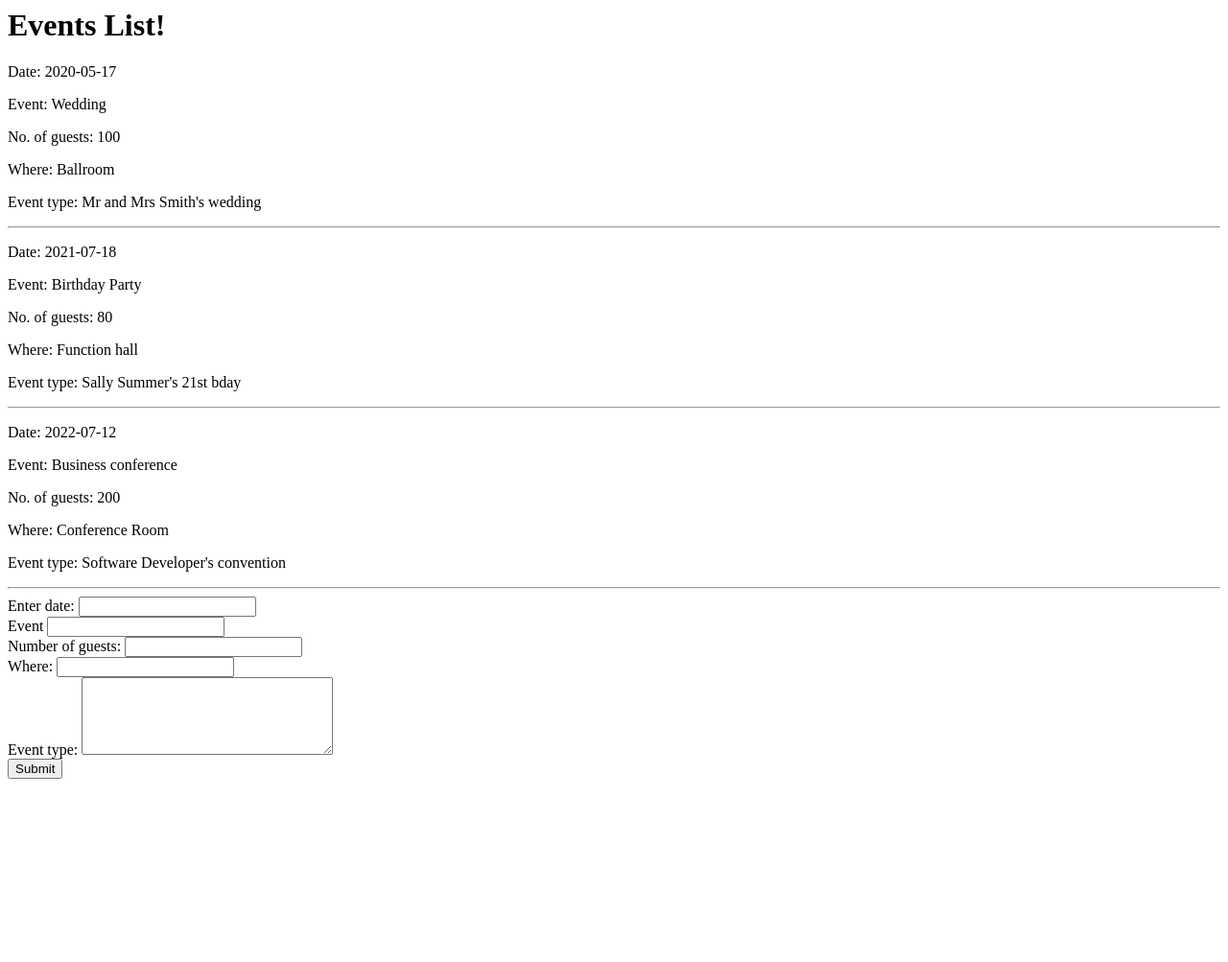
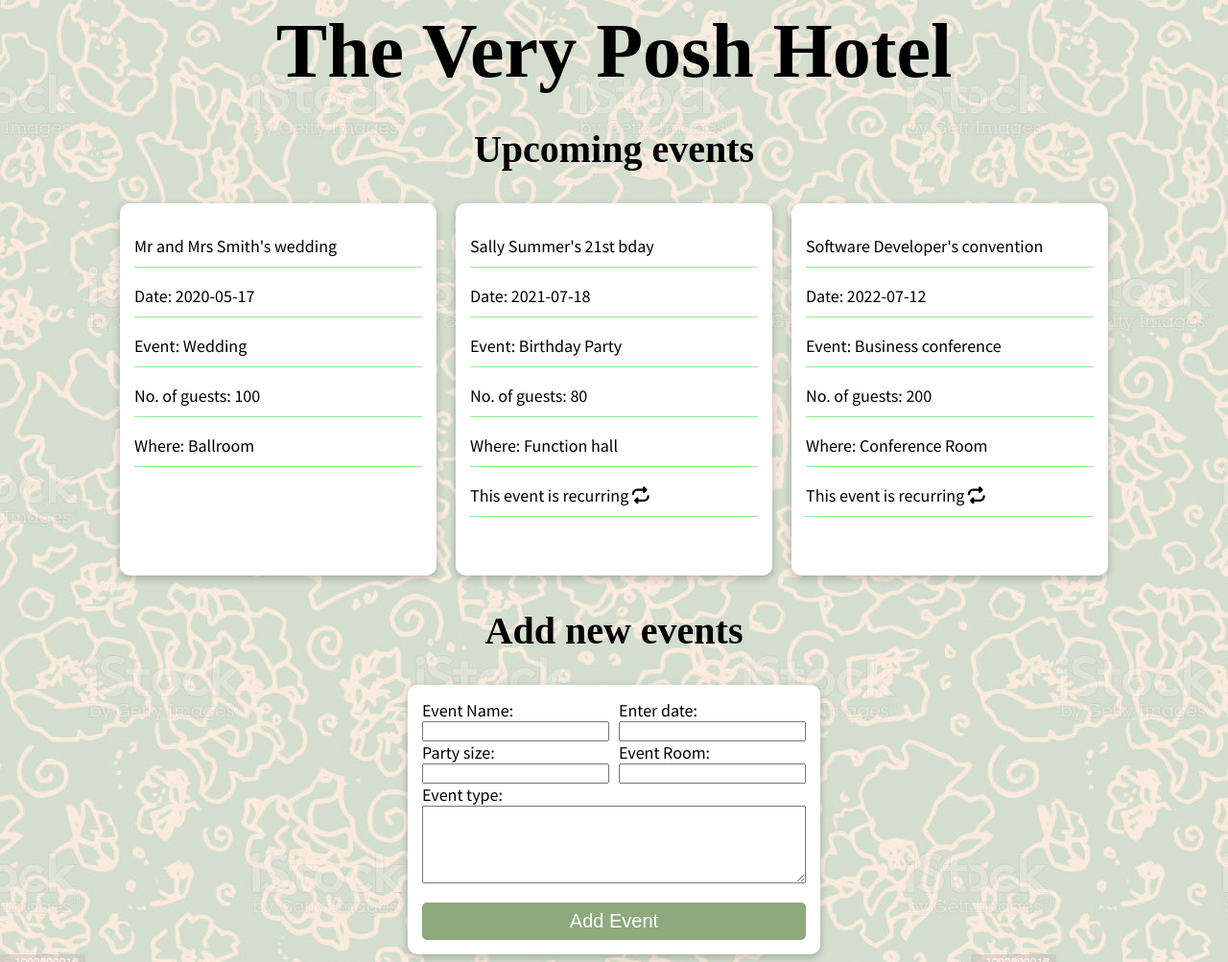
Before and after one commit to ST3V3NP3RRY/codeclan_w3_d4_lab_homework, a Flask app: page /events in a window 1280 px wide. Shown: the whole page at 96% size. Before the commit the page ends 812 px from the top, so only its background shows below. Run offline with Flask 2, Linux system fonts and the light colour scheme.

Commit message:
added styling to app

```diff
--- /dev/null
+++ b/static/css/main.css
@@ -0,0 +1,99 @@
+html {
+  font-size: 0.625rem;
+}
+body {
+  background-color: #eee;
+  background-image: url(/static/images/floral_background.jpeg);
+
+  font-size: 1.8rem;
+  font-family: "Source Sans Pro", sans-serif;
+}
+
+h1,
+h2,
+h3,
+h4 {
+  font-family: "Playfair Display', serif;";
+  text-align: center;
+  text-shadow: 0 1px 0 rgba(255, 255, 255, 0.4);
+}
+
+h1 {
+  font-size: 8rem;
+  margin-bottom: 0;
+}
+h2 {
+  font-size: 4rem;
+}
+
+input,
+label {
+  display: block;
+}
+
+.main_container {
+  display: flex;
+  flex-direction: column;
+  align-items: center;
+}
+
+.events_container {
+  display: flex;
+  gap: 2rem;
+  flex-wrap: wrap;
+  justify-content: center;
+}
+
+.event {
+  background-color: #fff;
+  width: 30rem;
+  padding: 1.5rem;
+  border-radius: 1rem;
+  box-shadow: rgba(0, 0, 0, 0.24) 0px 3px 8px;
+}
+
+.event > p {
+  width: 100%;
+  border-bottom: 1px solid lightgreen;
+  padding-bottom: 1rem;
+}
+
+.event > p:last-of-type {
+  border: none;
+}
+
+/* Form styling */
+.form_container {
+  background-color: #fff;
+  box-shadow: rgba(0, 0, 0, 0.24) 0px 3px 8px;
+  padding: 1.5rem;
+  border-radius: 1rem;
+  max-width: 60rem;
+  min-width: 40rem;
+}
+
+.form_group {
+  display: flex;
+  justify-content: center;
+  gap: 1rem;
+}
+
+.form_group > div,
+input,
+textarea {
+  width: 100%;
+}
+
+.submit_btn {
+  background-color: rgb(141, 169, 126);
+  color: white;
+  border: none;
+  padding: 8px 16px;
+  font-size: 2rem;
+  border-radius: 0.5rem;
+  margin-top: 2rem;
+}
+
+form {
+  margin-bottom: 0;
+}
--- a/templates/base.html
+++ b/templates/base.html
@@ -1,9 +1,28 @@
 <html>
   <head>
     <title>{{ title }}</title>
+    <link
+      rel="stylesheet"
+      href="{{ url_for('static', filename='css/main.css') }}"
+    />
+    <link
+      rel="stylesheet"
+      href="https://cdnjs.cloudflare.com/ajax/libs/font-awesome/6.2.0/css/all.min.css"
+      integrity="sha512-xh6O/CkQoPOWDdYTDqeRdPCVd1SpvCA9XXcUnZS2FmJNp1coAFzvtCN9BmamE+4aHK8yyUHUSCcJHgXloTyT2A=="
+      crossorigin="anonymous"
+      referrerpolicy="no-referrer"
+    />
+    <link rel="preconnect" href="https://fonts.googleapis.com" />
+    <link rel="preconnect" href="https://fonts.gstatic.com" crossorigin />
+    <link
+      href="https://fonts.googleapis.com/css2?family=Playfair+Display:wght@400;600;800&family=Source+Sans+Pro:wght@300;400&display=swap"
+      rel="stylesheet"
+    />
   </head>
   <body>
-    <h1>Events List!</h1>
+    <header>
+      <h1>The Very Posh Hotel</h1>
+    </header>
     {% block content %} {% endblock %}
   </body>
 </html>
--- a/templates/index.html
+++ b/templates/index.html
@@ -1,39 +1,61 @@
-{% extends "base.html" %} {% block content %} {% for event in events %}
-<div>
+{% extends "base.html" %}
+{% block content %}
+<div class="main_container">
+<h2>Upcoming events</h2>
+<section class="events_container">
+
+{% for event in events %}
+<div class="event">
+    <p class="event_header">{{ event.description }}</p>
   <p>Date: {{ event.date }}</p>
   <p>Event: {{ event.name }}</p>
   <p>No. of guests: {{ event.guest_num }}</p>
   <p>Where: {{ event.room }}</p>
-  <p>Event type: {{ event.description }}</p>
-  <hr />
+
+  {% if event.recurring %}
+    <p>This event is recurring <i class="fa-solid fa-repeat"></i></p>
+    {% else %}
+    <!-- <span>&#10060;</span> -->
+    {% endif %}
+</p>
 </div>
 {% endfor %}
+</section>
+<h2>Add new events</h2>
+<div class="form_container">
 
   <form action="" method="post">
+
+  <div class="form_group">
+    <div>
+        <label for="name">Event Name:</label>
+        <input id="name" type="text" name="name" />
+    </div>
+
     <div>
       <label for="date">Enter date:</label>
       <input id="date" type="text" name="date" />
     </div>
-
-  <div>
-    <label for="name">Event</label>
-    <input id="name" type="text" name="name" />
   </div>
 
+  <div class="form_group">
     <div>
-    <label for="guest_num">Number of guests:</label>
+      <label for="guest_num">Party size:</label>
       <input id="guest_num" type="number" name="guest_num" />
     </div>
 
     <div>
-    <label for="location">Where:</label>
+      <label for="location">Event Room:</label>
       <input id="location" type="text" name="location" />
     </div>
+  </div>
 
-  <div>
+  <div class="form_textarea">
     <label for="description">Event type:</label>
     <textarea name="description" id="description" cols="30" rows="5"></textarea>
   </div>
-  <input type="submit" value="Submit" />
+  <input class="submit_btn" type="submit" value="Add Event" />
 </form>
+</div> <!----- form container ----->
+</div> <!----- main container ----->
 {% endblock %}
```
Also changed, not shown: static/images/background.jpg (added), static/images/floral_background.jpeg (added), 1 other file. Lines whose indentation alone changed are shown as unchanged.
